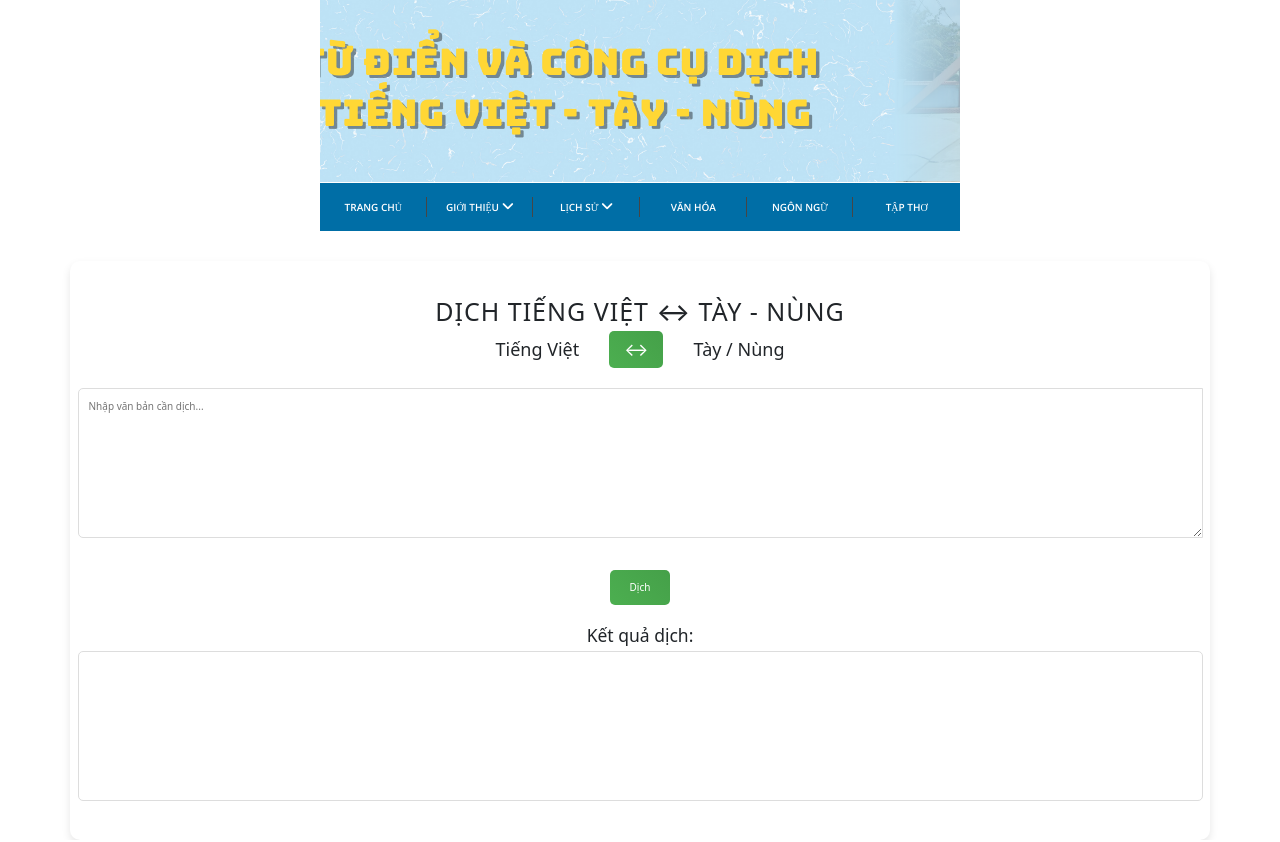
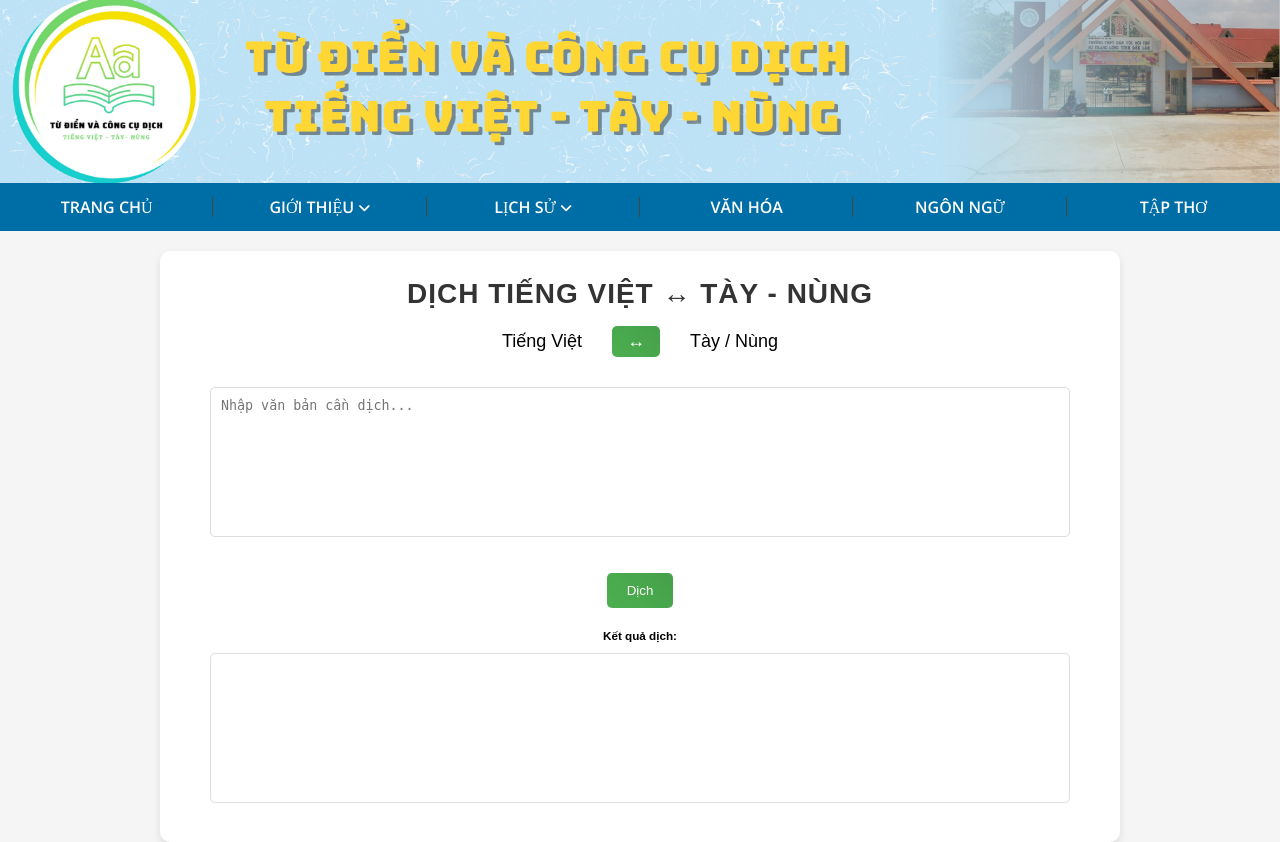
Before and after one commit to Gnauqoa/vi-to-taynung, a Flask app: page / in a window 1280 px wide. Run offline with Flask 3, Linux system fonts and the light colour scheme; some libraries are stand-ins or nearby versions.

Commit message:
Fix break layout.

```diff
--- a/static/css/style1.css
+++ b/static/css/style1.css
@@ -35,7 +35,7 @@ html {
 
 /* Header */
 .header {
-  padding: 0px 320px 0px 320px;
+
   color: white;
   text-align: center;
   box-sizing: border-box;
@@ -191,7 +191,7 @@ body {
   border-radius: 10px;
   box-shadow: 0 4px 8px rgba(0, 0, 0, 0.1);
   padding: 35px 50px;
-  width: 1080px;
+  width: 75%;
   text-align: center;
   /* margin-top: auto; */
 }
--- a/templates/index.html
+++ b/templates/index.html
@@ -14,8 +14,7 @@
 	<link rel="preconnect" href="https://fonts.googleapis.com" />
 	<link rel="preconnect" href="https://fonts.gstatic.com" crossorigin />
 	<link href="https://fonts.googleapis.com/css2?family=Open+Sans:ital,wght@0,600;1,600&display=swap" rel="stylesheet" />
-	<link href="https://cdn.jsdelivr.net/npm/bootstrap@5.3.3/dist/css/bootstrap.min.css" rel="stylesheet"
-		integrity="sha384-QWTKZyjpPEjISv5WaRU9OFeRpok6YctnYmDr5pNlyT2bRjXh0JMhjY6hW+ALEwIH" crossorigin="anonymous">
+
 	<script src="https://kit.fontawesome.com/41b88a6c80.js" crossorigin="anonymous"></script>
 	<script src="https://code.jquery.com/jquery-3.6.0.min.js"></script>
 </head>
@@ -122,8 +121,7 @@
 
 </body>
 <script src="https://code.jquery.com/jquery-3.6.0.min.js"></script>
-<script src="https://cdn.jsdelivr.net/npm/bootstrap@5.3.3/dist/js/bootstrap.bundle.min.js"
-	integrity="sha384-YvpcrYf0tY3lHB60NNkmXc5s9fDVZLESaAA55NDzOxhy9GkcIdslK1eN7N6jIeHz" crossorigin="anonymous"></script>
+
 <script src="/static/js/main.js"></script>
 
 </html>
```
